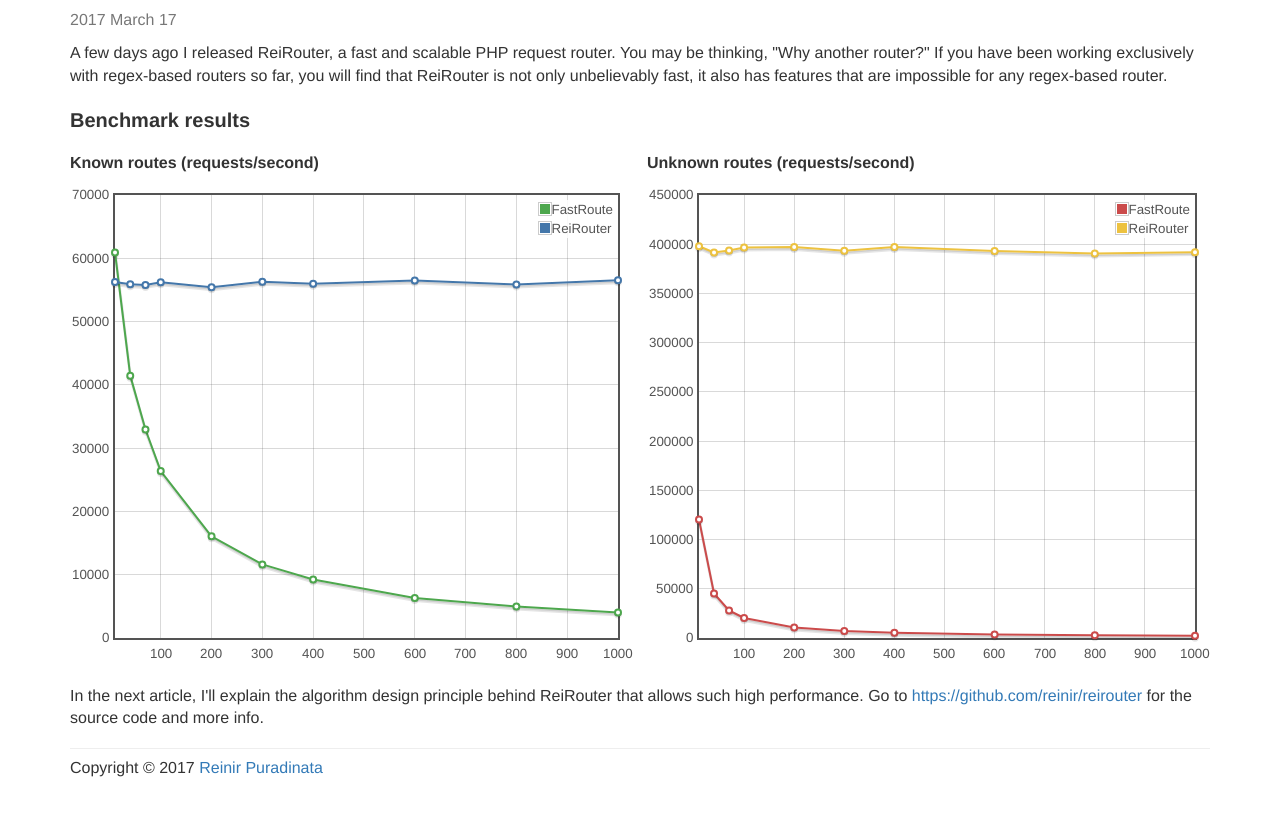
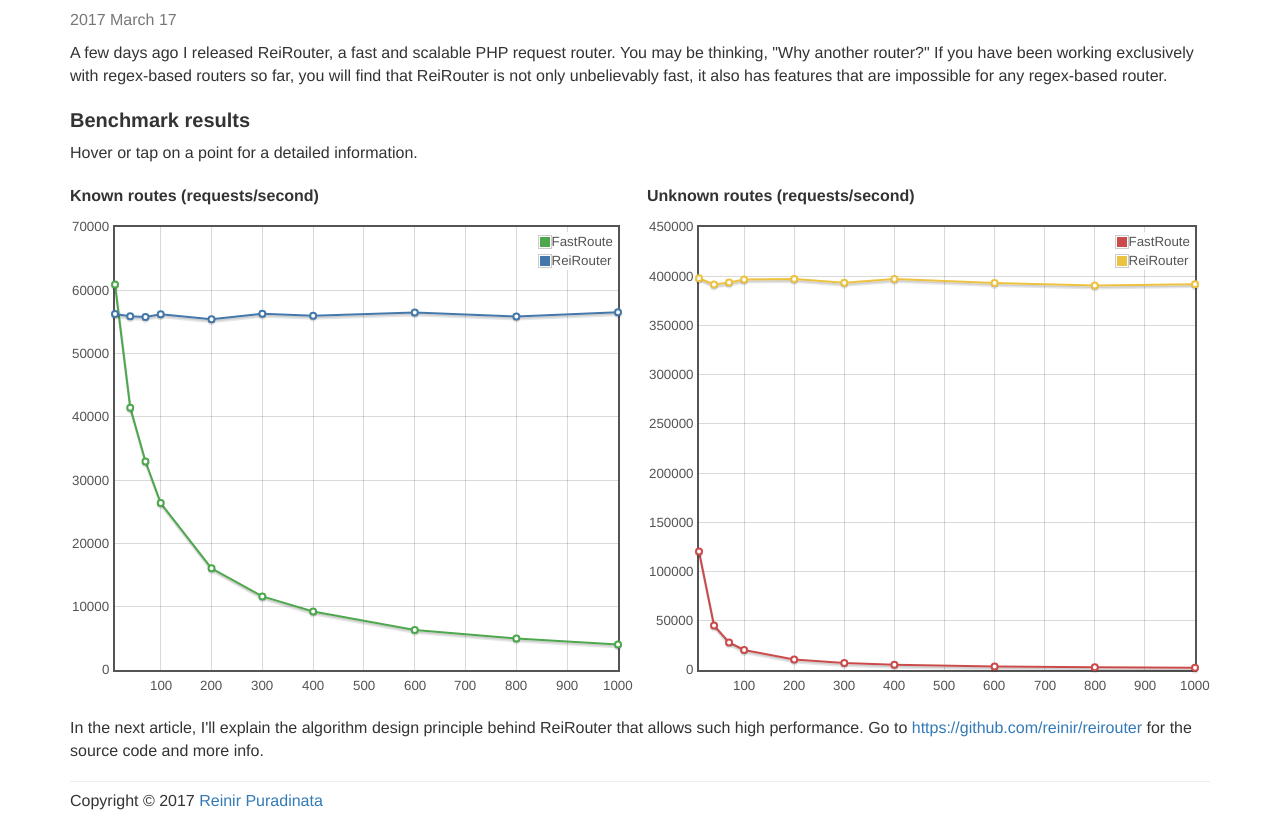
Before and after one commit to reinir/reinir.github.io, a plain HTML site: page articles/reirouter-released.html in a window 1280 px wide. Shown: the part 120-943 px from the top of the page. Before the commit the page ends 910 px from the top, so only its background shows below. Drawn offline with Linux system fonts and the light colour scheme.

Commit message:
article edit

```diff
--- a/articles/reirouter-released.html
+++ b/articles/reirouter-released.html
@@ -33,6 +33,7 @@
         it also has features that are impossible for any regex-based router.
 
     <h3>Benchmark results</h3>
+    <p>Hover or tap on a point for a detailed information.
 	<div class='row' style='margin-top:20px;margin-bottom:20px'>
 		<div class='col-sm-6'>
             <p><b>Known routes (requests/second)</b>
```
